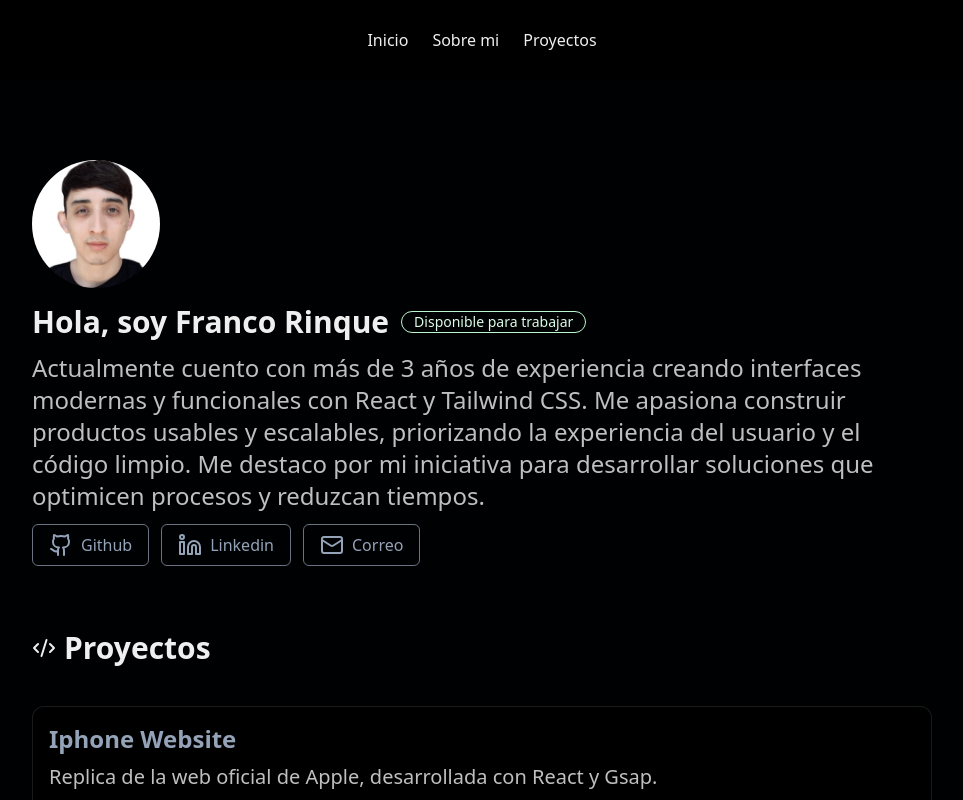
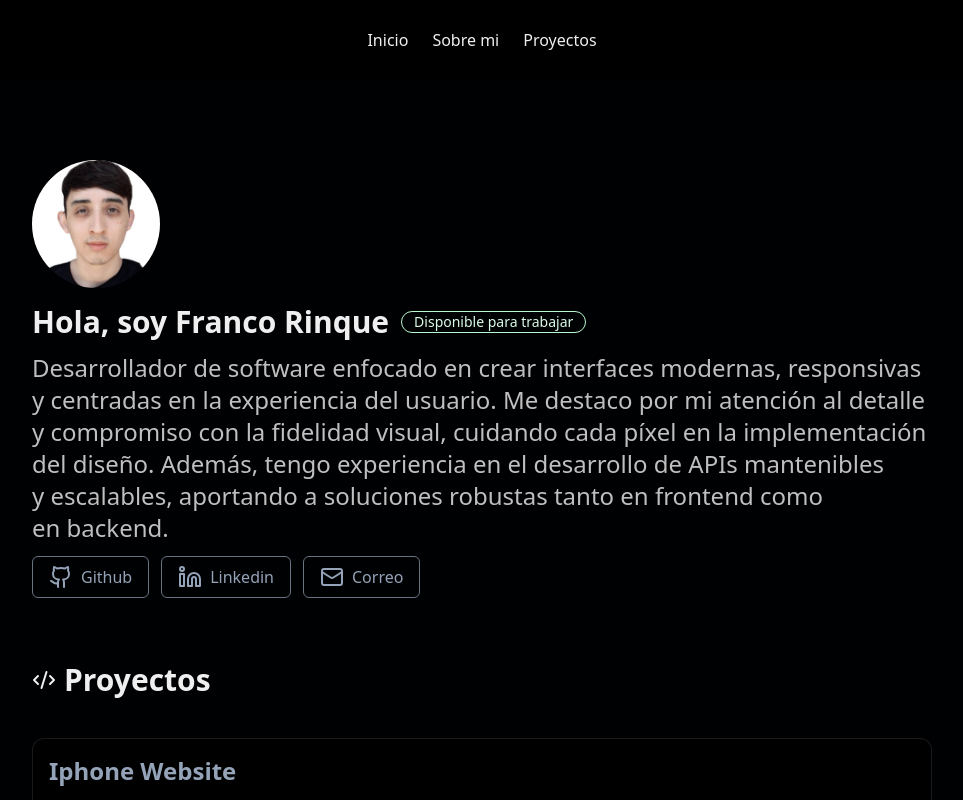
Before and after one commit to francorinque/portfolio, a React (Vite) app: page / in a window 1280 px wide. Shown: the top 800 px of the page, without its empty margins (158-1121 px from the left). Built offline with nearby package versions, Linux system fonts and the light colour scheme; what tailwindcss-animated would draw is missing.

Commit message:
chore(resume): change resume text

```diff
--- a/src/components/resume.jsx
+++ b/src/components/resume.jsx
@@ -40,11 +40,12 @@ export const Resume = () => {
           </span>
         </div>
         <p className="text-pretty text-soft-gray text-2xl">
-          Actualmente cuento con más de 3 años de experiencia creando interfaces
-          modernas y funcionales con React y Tailwind CSS. Me apasiona construir
-          productos usables y escalables, priorizando la experiencia del usuario
-          y el código limpio. Me destaco por mi iniciativa para desarrollar
-          soluciones que optimicen procesos y reduzcan tiempos.
+          Desarrollador de software enfocado en crear interfaces modernas,
+          responsivas y centradas en la experiencia del usuario. Me destaco por
+          mi atención al detalle y compromiso con la fidelidad visual, cuidando
+          cada píxel en la implementación del diseño. Además, tengo experiencia
+          en el desarrollo de APIs mantenibles y escalables, aportando a
+          soluciones robustas tanto en frontend como en backend.
         </p>
 
         <div className="flex gap-3  items-center">
```
